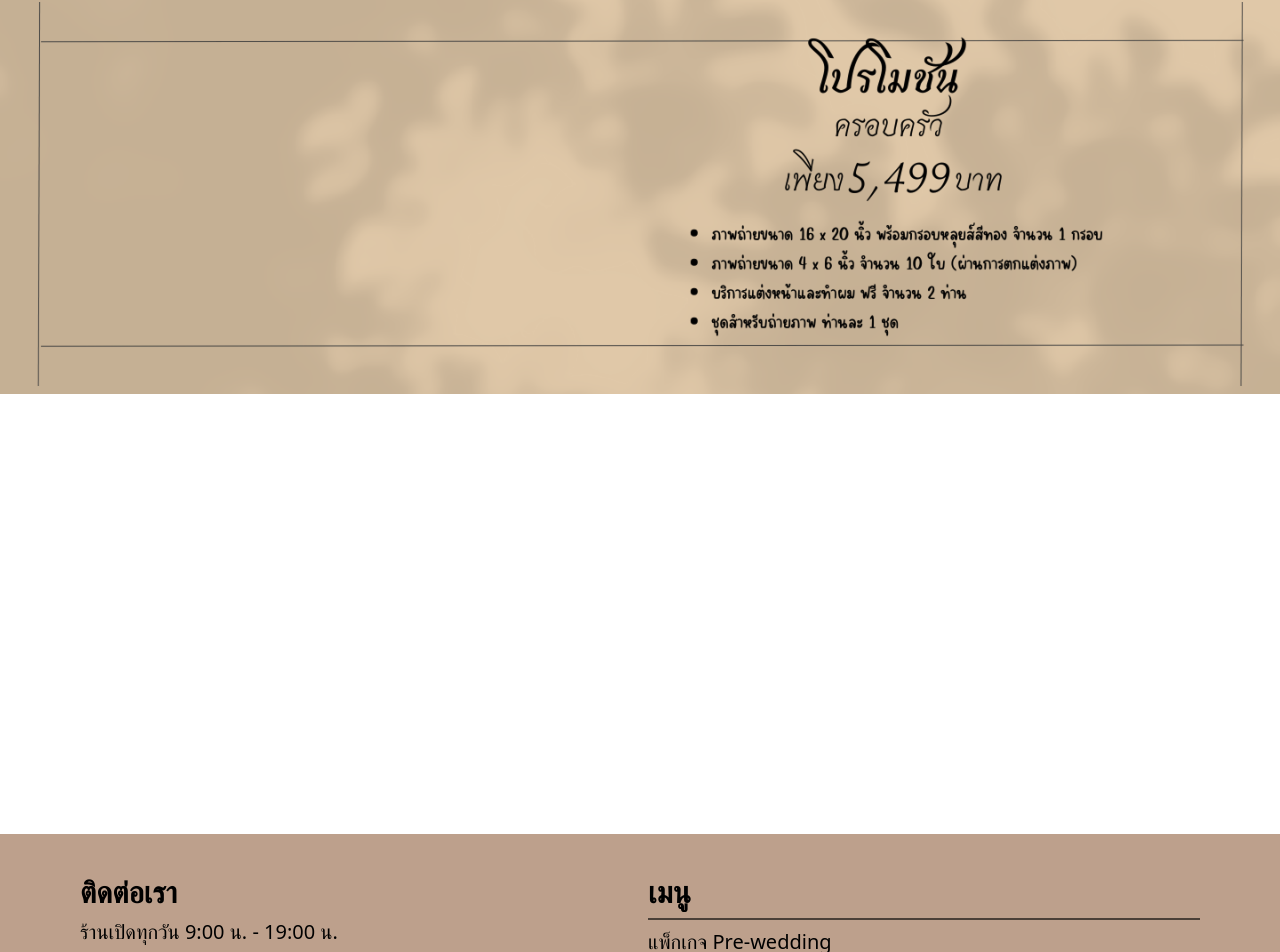
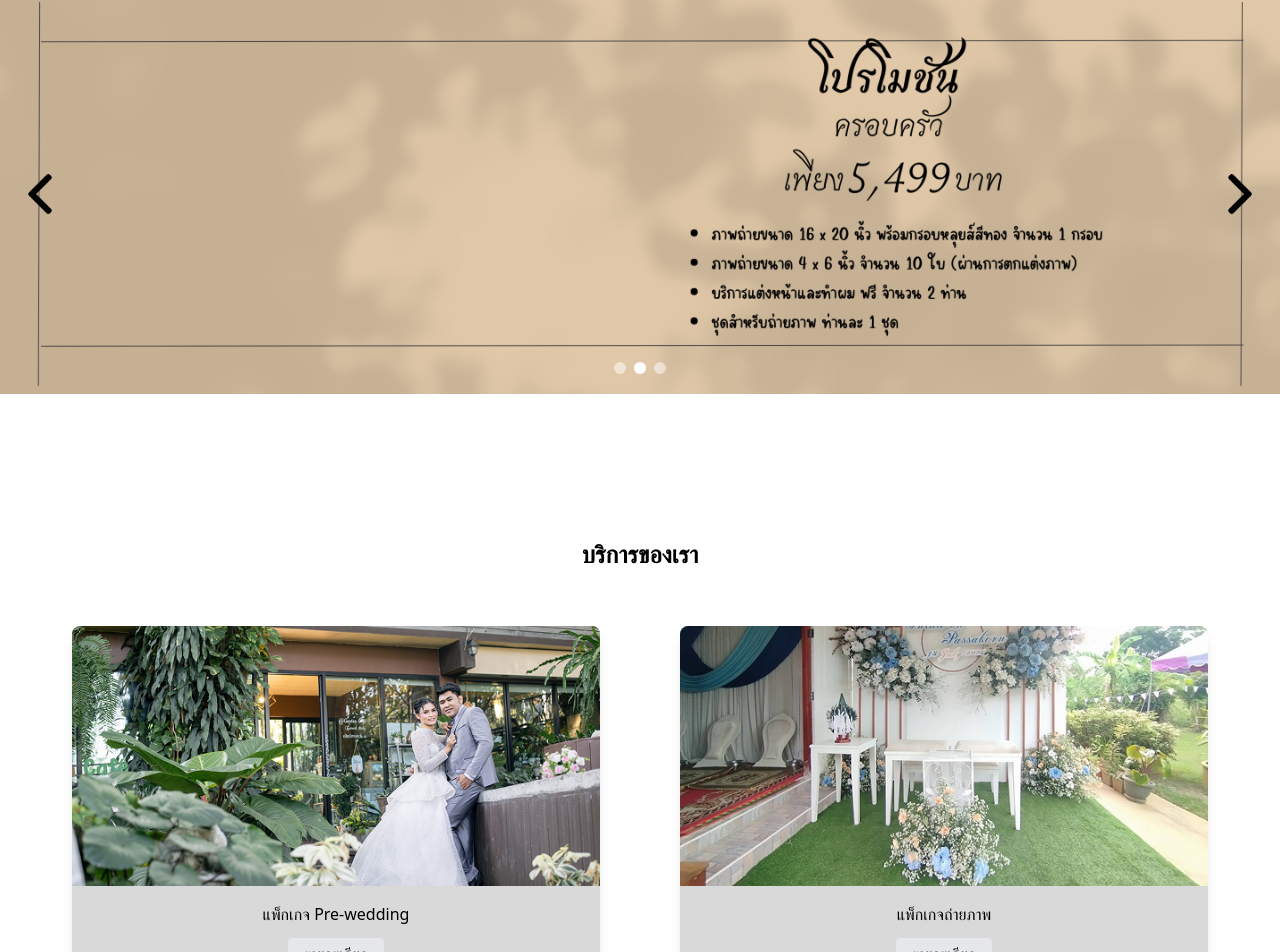
Before and after one commit to badtime1407/pre-wedding, a Vue app in the folder frontend/: page / in a window 1280 px wide. Shown: the part 142-1094 px from the top of the page. Built offline with nearby package versions, Linux system fonts and the light colour scheme.

Commit message:
homepage

```diff
--- a/frontend/src/Pages/index.vue
+++ b/frontend/src/Pages/index.vue
@@ -8,32 +8,134 @@ const images = [
 ]
 
 const currentIndex = ref(0)
-let interval = null
+let intervalId = null
+
+// เลื่อนไปขวา
+const nextSlide = () => {
+  currentIndex.value =
+    (currentIndex.value + 1) % images.length
+  resetAuto()
+}
+
+// เลื่อนไปซ้าย
+const prevSlide = () => {
+  currentIndex.value =
+    (currentIndex.value - 1 + images.length) % images.length
+  resetAuto()
+}
+
+// เลือกจุด
+const goTo = (index) => {
+  currentIndex.value = index
+  resetAuto()
+}
+
+// เริ่ม auto
+const startAuto = () => {
+  intervalId = setInterval(() => {
+    nextSlide()
+  }, 4000)
+}
+
+// รีเซ็ต auto เมื่อกดเอง
+const resetAuto = () => {
+  clearInterval(intervalId)
+  startAuto()
+}
 
 onMounted(() => {
-  interval = setInterval(() => {
-    currentIndex.value =
-      (currentIndex.value + 1) % images.length
-  }, 4000)
+  startAuto()
 })
 
 onUnmounted(() => {
-  clearInterval(interval)
+  clearInterval(intervalId)
 })
 </script>
 
 <template>
+  <div>
+    <!-- ================= Slider ================= -->
+    <section class="relative w-full h-100 mt-16 overflow-hidden">
 
-  <section class="relative w-full h-screen overflow-hidden mt-16">
+      <!-- รูป -->
+      <img v-for="(img, index) in images"
+        :key="index"
+        :src="img"
+        class="absolute inset-0 w-full h-100 object-cover transition-opacity duration-1000"
+        :class="index === currentIndex ? 'opacity-100' : 'opacity-0'"/>
 
-    <img
-      v-for="(img, index) in images"
-      :key="index"
-      :src="img"
-      class="absolute inset-0 w-full h-100 object-cover transition-opacity duration-1000"
-      :class="index === currentIndex ? 'opacity-100' : 'opacity-0'"
-    />
+      <!-- ปุ่มซ้าย -->
+      <button @click="prevSlide" class="absolute left-5 top-1/2 -translate-y-1/2 hover:scale-110 transition">
+        <img src="/left-arrow.png" alt="prev" class="w-10 h-10"/>
+      </button>
 
-  </section>
+      <!-- ปุ่มขวา -->
+      <button @click="nextSlide" class="absolute right-5 top-1/2 -translate-y-1/2 hover:scale-110 transition">
+        <img src="/right-arrow.png" alt="next" class="w-10 h-10"/>
+      </button>
 
+      <!-- จุด indicator -->
+      <div class="absolute bottom-5 left-1/2 -translate-x-1/2 flex gap-2">
+
+        <button
+          v-for="(img, index) in images"
+          :key="index"
+          @click="goTo(index)"
+          class="w-3 h-3 rounded-full"
+          :class="
+            index === currentIndex
+              ? 'bg-white'
+              : 'bg-white/50'
+          "
+        ></button>
+      </div>
+
+    </section>
+
+    <!-- ================= Services ================= -->
+    <section class="py-16 mt-20">
+
+      <h2 class="text-center text-2xl font-bold mb-14">
+        บริการของเรา
+      </h2>
+
+      <div class="grid grid-cols-2 gap-20 max-w-6xl mx-auto px-2">
+
+        <!-- Card 1 -->
+        <div class="bg-[#D9D9D9] shadow-lg  rounded-lg overflow-hidden hover:shadow-xl transition">
+          <img src="/service1.png" class="w-full h-65 object-cover"/>
+
+          <div class="p-4 text-center">
+            <p class="font-medium">
+              แพ็กเกจ Pre-wedding
+            </p>
+
+            <router-link to="/packagespre-wedding" class="mt-3 inline-block bg-gray-200 px-4 py-1 rounded hover:bg-gray-300">รายละเอียด</router-link>
+          </div>
+        </div>
+
+        <!-- Card 2 -->
+        <div class="bg-[#D9D9D9] shadow-lg rounded-lg overflow-hidden hover:shadow-xl transition">
+          <img src="/service2.png" class="w-full h-65 object-cover"/>
+
+          <div class="p-4 text-center">
+            <p class="font-medium">
+              แพ็กเกจถ่ายภาพ
+            </p>
+
+            <router-link to="/packages" class="mt-3 inline-block bg-gray-200 px-4 py-1 rounded hover:bg-gray-300">รายละเอียด</router-link>
+          </div>
+        </div>
+
+      </div>
+
+    </section>
+
+    <div class="">
+      <h2 class="text-center text-2xl font-bold mb-14">
+        ภาพถ่ายผลงาน
+      </h2>
+    </div>
+
+  </div>
 </template>
```
Also changed, not shown: frontend/public/left-arrow.png (added), frontend/public/right-arrow.png (added).
